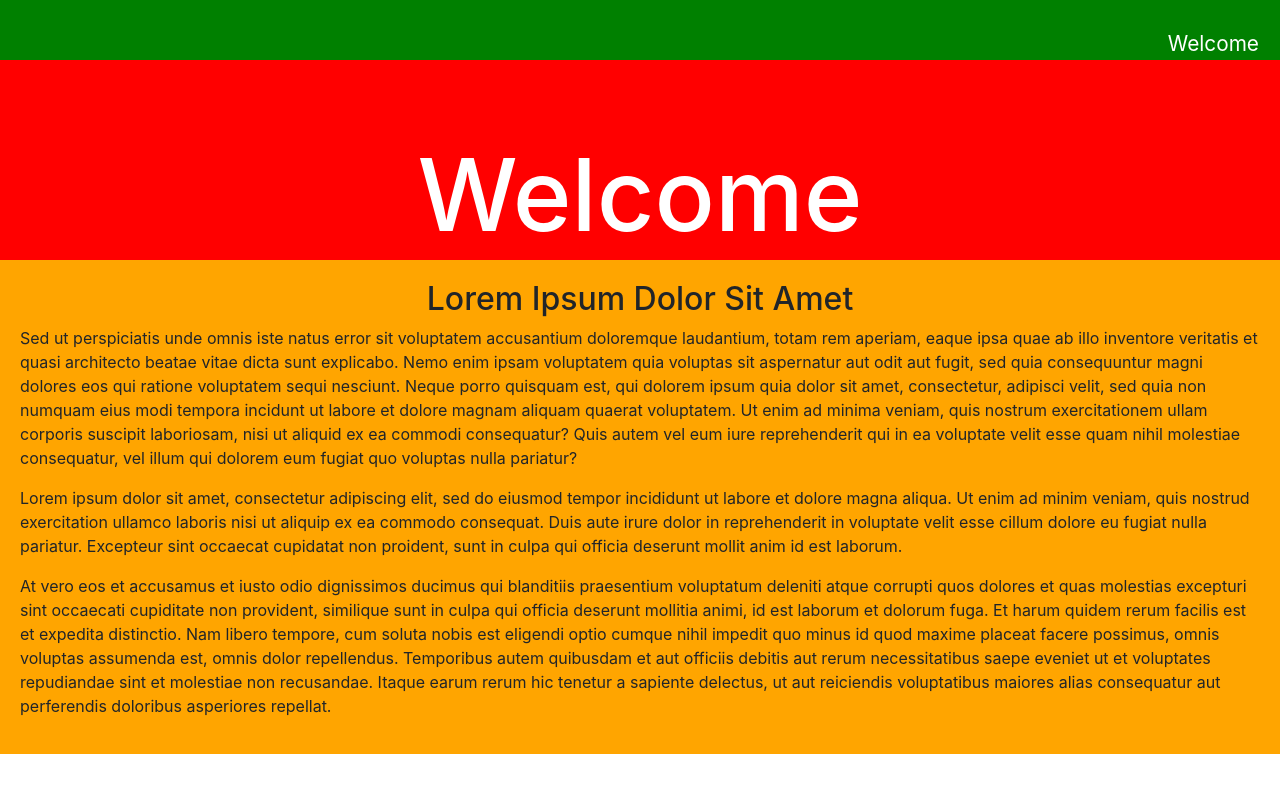
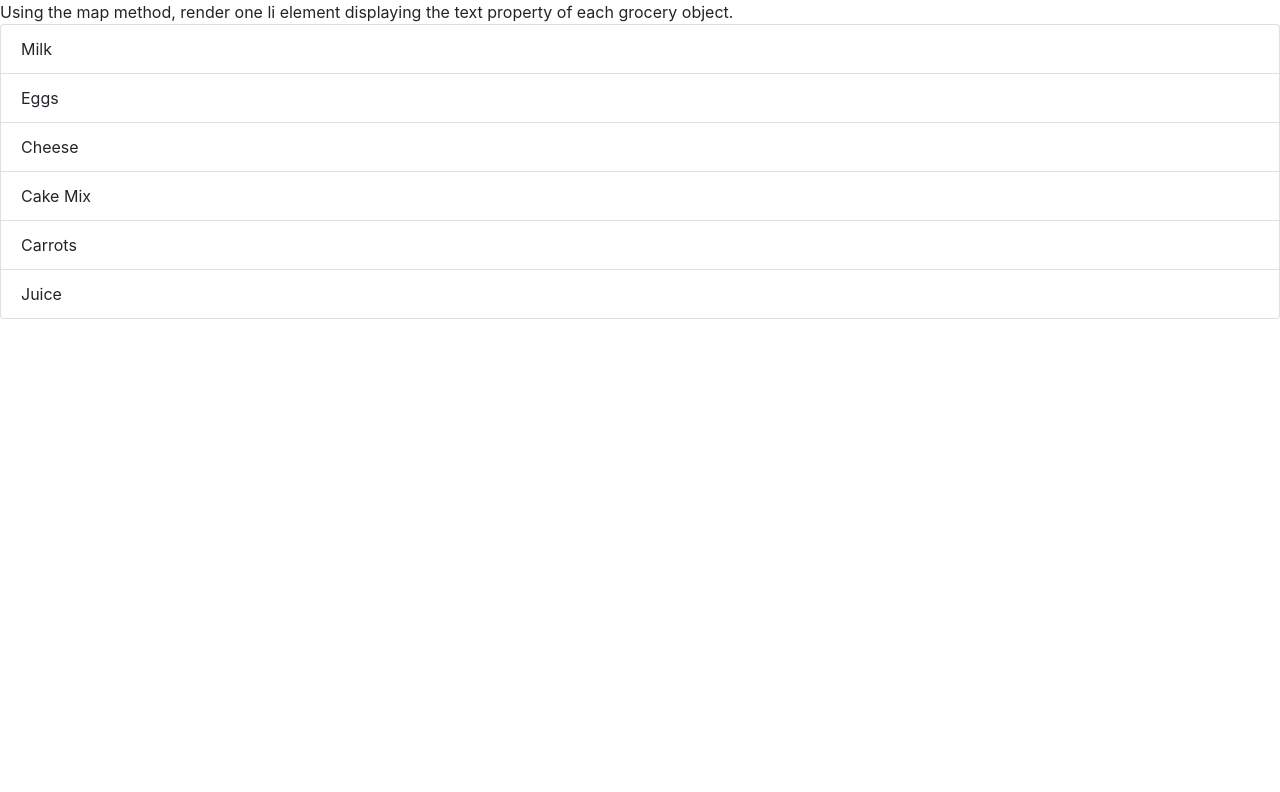
Before and after one commit to theronhalsey/class_activities, a React (Create React App) app in the folder firstreact/: page / in a window 1280 px wide. Shown: the top 792 px of the page. Built offline with nearby package versions, Linux system fonts and the light colour scheme.

Commit message:
react stuff

```diff
--- a/firstreact/src/App.js
+++ b/firstreact/src/App.js
@@ -1,15 +1,39 @@
 import React from "react";
-import Header from "./components/Header";
-import Section from "./components/Section";
+import List from "./components/List";
 
-import Navbar from "./components/Navbar";
+const groceries = [
+  {
+    id: 1,
+    name: "Milk",
+    purchased: true
+  },
+  {
+    id: 2,
+    name: "Eggs",
+    purchased: true
+  },
+  {
+    id: 3,
+    name: "Cheese",
+    purchased: false
+  },
+  {
+    id: 4,
+    name: "Cake Mix",
+    purchased: false
+  },
+  {
+    id: 5,
+    name: "Carrots",
+    purchased: false
+  },
+  {
+    id: 6,
+    name: "Juice",
+    purchased: true
+  }
+];
 
-const App = () => (
-  <div>
-    <Navbar />
-    <Header />
-    <Section />
-  </div>
-);
+const App = () => <List groceries={groceries} />;
 
 export default App;
--- a/firstreact/src/components/Header.js
+++ /dev/null
@@ -1,25 +0,0 @@
-import React from "react";
-
-const styles = {
-  header: {
-    background: "red",
-    height: "200px",
-  },
-  h1: {
-    margin: 0,
-    paddingTop: "75px",
-    textAlign: "center",
-    color: "white",
-    fontSize: "100px"
-  }
-}
-
-// By importing the Header.css file, it is added to the DOM whenever this component loads
-
-const Header = () => (
-  <header style={styles.header} className="header">
-    <h1 style={styles.h1}>Welcome</h1>
-  </header>
-);
-
-export default Header;
--- /dev/null
+++ b/firstreact/src/components/List.js
@@ -0,0 +1,15 @@
+import React from "react";
+
+const List = props => (
+  <ul className="list-group">
+    Using the map method, render one li element displaying the text property of
+    each grocery object.
+    {props.groceries.map(item => (
+      <li class="list-group-item" key={item.id}>
+      {item.name}
+      </li>
+    ))}
+  </ul>
+);
+
+export default List;
--- a/firstreact/src/components/Navbar.js
+++ /dev/null
@@ -1,26 +0,0 @@
-import React from "react";
-
-const styles = {
-  navbar: {
-    background: "green",
-    height: "60px",
-    justifyContent: "flex-end"
-  },
-  a: {
-    color: "white",
-    fontSize: "1.3rem",
-    textDecoration: "none",
-    margin: "5px",
-    lineHeight: 3
-  }
-}
-
-// By importing the Navbar.css file, it is added to the DOM whenever this component loads
-
-const Navbar = () => (
-  <nav style={styles.navbar} className="navbar">
-    <a style={styles.a} href="/">Welcome</a>
-  </nav>
-);
-
-export default Navbar;
--- a/firstreact/src/components/Section.js
+++ /dev/null
@@ -1,57 +0,0 @@
-import React from "react";
-
-const styles = {
-  section: {
-    background: "orange",
-    padding: "20px"
-  },
-  h2: {
-    textAlign: "center"
-  }
-}
-
-// By importing the Section.css file, it is added to the DOM whenever this component loads
-const Section = () => (
-  <section style={styles.section} className="section">
-    <h2 style={styles.h2}>Lorem Ipsum Dolor Sit Amet</h2>
-    <p>
-      Sed ut perspiciatis unde omnis iste natus error sit voluptatem accusantium
-      doloremque laudantium, totam rem aperiam, eaque ipsa quae ab illo
-      inventore veritatis et quasi architecto beatae vitae dicta sunt explicabo.
-      Nemo enim ipsam voluptatem quia voluptas sit aspernatur aut odit aut
-      fugit, sed quia consequuntur magni dolores eos qui ratione voluptatem
-      sequi nesciunt. Neque porro quisquam est, qui dolorem ipsum quia dolor sit
-      amet, consectetur, adipisci velit, sed quia non numquam eius modi tempora
-      incidunt ut labore et dolore magnam aliquam quaerat voluptatem. Ut enim ad
-      minima veniam, quis nostrum exercitationem ullam corporis suscipit
-      laboriosam, nisi ut aliquid ex ea commodi consequatur? Quis autem vel eum
-      iure reprehenderit qui in ea voluptate velit esse quam nihil molestiae
-      consequatur, vel illum qui dolorem eum fugiat quo voluptas nulla pariatur?
-    </p>
-    <p>
-      Lorem ipsum dolor sit amet, consectetur adipiscing elit, sed do eiusmod
-      tempor incididunt ut labore et dolore magna aliqua. Ut enim ad minim
-      veniam, quis nostrud exercitation ullamco laboris nisi ut aliquip ex ea
-      commodo consequat. Duis aute irure dolor in reprehenderit in voluptate
-      velit esse cillum dolore eu fugiat nulla pariatur. Excepteur sint occaecat
-      cupidatat non proident, sunt in culpa qui officia deserunt mollit anim id
-      est laborum.
-    </p>
-    <p>
-      At vero eos et accusamus et iusto odio dignissimos ducimus qui blanditiis
-      praesentium voluptatum deleniti atque corrupti quos dolores et quas
-      molestias excepturi sint occaecati cupiditate non provident, similique
-      sunt in culpa qui officia deserunt mollitia animi, id est laborum et
-      dolorum fuga. Et harum quidem rerum facilis est et expedita distinctio.
-      Nam libero tempore, cum soluta nobis est eligendi optio cumque nihil
-      impedit quo minus id quod maxime placeat facere possimus, omnis voluptas
-      assumenda est, omnis dolor repellendus. Temporibus autem quibusdam et aut
-      officiis debitis aut rerum necessitatibus saepe eveniet ut et voluptates
-      repudiandae sint et molestiae non recusandae. Itaque earum rerum hic
-      tenetur a sapiente delectus, ut aut reiciendis voluptatibus maiores alias
-      consequatur aut perferendis doloribus asperiores repellat.
-    </p>
-  </section>
-);
-
-export default Section;
--- a/firstreact/src/styles/Header.css
+++ /dev/null
@@ -1,12 +0,0 @@
-.header {
-  background: red;
-  height: 200px;
-}
-
-.header h1 {
-  margin: 0;
-  padding-top: 75px;
-  text-align: center;
-  color: white;
-  font-size: 100px;
-}
--- a/firstreact/src/styles/Navbar.css
+++ /dev/null
@@ -1,13 +0,0 @@
-.navbar {
-  background: green;
-  height: 60px;
-  justify-content: flex-end
-}
-
-.navbar a {
-  color: white;
-  font-size: 1.3rem;
-  text-decoration: none;
-  margin: 5px;
-  line-height: 3;
-}
--- a/firstreact/src/styles/Section.css
+++ /dev/null
@@ -1,8 +0,0 @@
-.section {
-  background: orange;
-  padding: 20px;
-}
-
-.section h2 {
-  text-align: center;
-}
```
